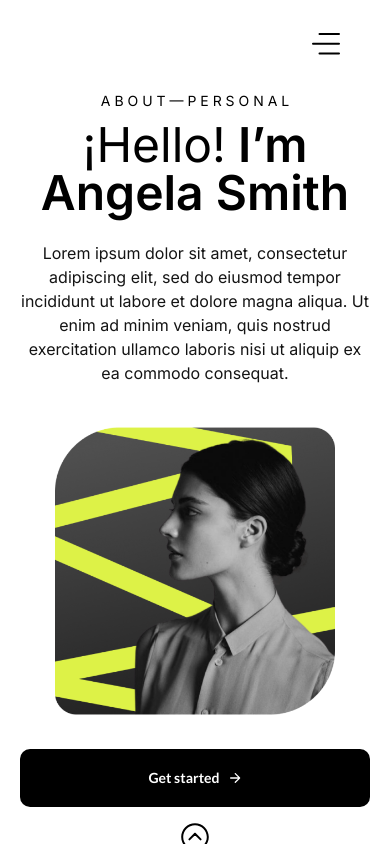
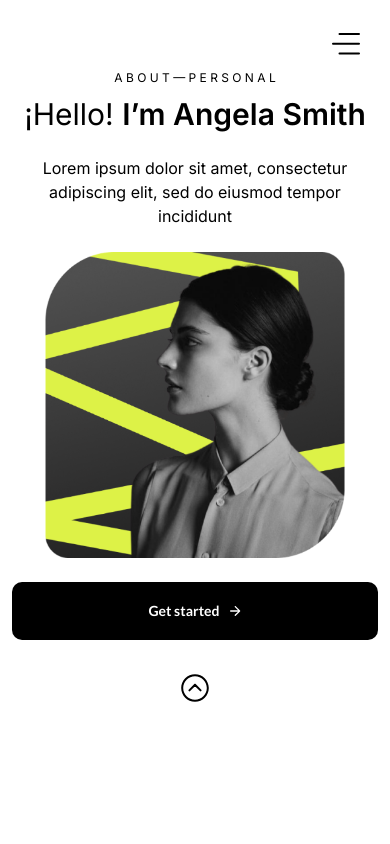
Before and after one commit to Vvalenmaldonado/challengeSlides, a Next.js app: page / in a window 390 px wide. Built offline with nearby package versions, Linux system fonts and the light colour scheme.

Commit message:
Fix navBar and responsive

```diff
--- a/app/layout.tsx
+++ b/app/layout.tsx
@@ -1,19 +1,17 @@
-
-import type { Metadata } from 'next';
+import type { Metadata } from "next";
 import NavBar from "~/components/navBar";
 import "~/styles/global.css";
 
-
 export const metadata: Metadata = {
-  title: 'Angela Smith',
-  description: 'Challenge for the company Slides by Valentina Maldonado',
-  keywords: ['Challenge', 'Slides', 'React', "Typescript", "Next.js"],
+  title: "Angela Smith",
+  description: "Challenge for the company Slides by Valentina Maldonado",
+  keywords: ["Challenge", "Slides", "React", "Typescript", "Next.js"],
   metadataBase: new URL("https://sitio.com"),
   authors: [{ name: "Valentina Maldonado", url: "https://nextjs.org" }],
   icons: {
-    icon: '/next.svg',
-    shortcut: '/shortcut-icon.png',
-    apple: '/next.svg',
+    icon: "/next.svg",
+    shortcut: "/shortcut-icon.png",
+    apple: "/next.svg",
   },
   alternates: {
     canonical: "https://sitio.com/",
@@ -22,21 +20,26 @@ export const metadata: Metadata = {
     title: "Angela Smith",
     description: "Challenge for the company Slides by Valentina Maldonado",
     url: "https://sitio.com/",
-    images: '/path-to-your-image.jpg',
-    type: "website"
+    images: "/path-to-your-image.jpg",
+    type: "website",
   },
-}
+};
 
-
-export default function RootLayout({ children }: { children: React.ReactNode }) {
+export default function RootLayout({
+  children,
+}: {
+  children: React.ReactNode;
+}) {
   return (
     <html
       lang="es-419"
-      className={" font-sans touch-auto overflow-auto h-screen relative scrollbar"}
+      className={
+        " font-sans touch-auto overflow-auto h-full relative scrollbar "
+      }
     >
-      <body className="flex overflow-auto relative flex-col w-full h-screen">
-        <NavBar/>
-        <main>{children}</main>
+      <body className="flex overflow-auto relative flex-col w-full h-full">
+        <NavBar />
+        <main className="h-full">{children}</main>
       </body>
     </html>
   );
--- a/app/page.tsx
+++ b/app/page.tsx
@@ -1,65 +1,125 @@
-"use client"
+"use client";
 
 import { motion } from "framer-motion";
 import Image from "next/image";
+import { useEffect, useState } from "react";
 import { Button } from "~/components/button";
 import Arrow from "../public/assets/arrow.svg";
 import Logo from "../public/assets/logo.svg";
 
 export default function HomePage() {
+  const [imageUrl, setImageUrl] = useState("/images/home.png");
+
+  useEffect(() => {
+    const handleResize = () => {
+      if (window.innerWidth < 1024) {
+        setImageUrl("/images/homeMobile.png");
+      } else {
+        setImageUrl("/images/home.png");
+      }
+    };
+
+    window.addEventListener("resize", handleResize);
+
+    handleResize();
+
+    return () => window.removeEventListener("resize", handleResize);
+  }, []);
 
   const imageVariants = {
-    hidden: { opacity: 0.5, x: '1000px',},
-    visible: { opacity: 1, x: 0, transition: { duration: 0.5, ease: "easeInOut", delay: 0.8}},
+    hidden: { opacity: 0 },
+    visible: {
+      opacity: 1,
+      transition: { duration: 0.5, ease: "easeInOut" },
+    },
   };
   const componentVariants = {
-    hidden: { opacity: 0},
-    visible: { opacity: 1, transition: { duration: 0.5, ease: "easeInOut", delay:0.5}},
+    hidden: { opacity: 0 },
+    visible: {
+      opacity: 1,
+      transition: { duration: 0.5, ease: "easeInOut", delay: 0.5 },
+    },
   };
   return (
-    <section className=" mx-auto max-w-[1300px] flex flex-col justify-between items-center sm:px-5 overflow-hidden">
-      <div className="flex lg:flex-row sm:flex-col items-center justify-between w-full gap-8 lg:px-4 ">
-      <div className="lg:w-2/4 lg:text-start sm:text-center">
+    <section className="sm:py-16 lg:py-20 mx-auto max-w-[1352px] lg:h-full flex flex-col justify-between items-center sm:px-3 relative">
+      <div className="flex lg:flex-row sm:flex-col items-center sm:justify-center lg:justify-between w-full  lg:h-full lg:gap-8 lg:px-4 ">
+        <div className="lg:w-2/4 lg:text-start sm:text-center min-w-[400] ">
           <motion.span
             initial="hidden"
             animate="visible"
             variants={componentVariants}
-        className="text-sm font-[300] leading-[24px] text-black">A B O U T — P E R S O N A L</motion.span>
+            className="sm:text-xs lg:text-sm font-normal"
+          >
+            A B O U T — P E R S O N A L
+          </motion.span>
           <motion.h1
             initial={{ opacity: 0 }}
             animate={{ opacity: 1 }}
-         transition={{ duration: 0.3, ease: "easeInOut"}}
-         className="text-5xl font-[600]  text-black pt-2 pb-6"><span className="font-[400]">¡Hello!</span> I’m Angela Smith</motion.h1>
+            transition={{ duration: 0.3, ease: "easeInOut" }}
+            className="lg:text-5xl sm:text-3xl pt-2 pb-6 font-normal"
+          >
+            ¡Hello!{" "}
+            <span className="font-[600] text-nowrap">I’m Angela Smith</span>
+          </motion.h1>
           <motion.p
             initial="hidden"
             animate="visible"
             variants={componentVariants}
-          className="text-[16px] font-[300] leading-[24px] text-[#141414]">Lorem ipsum dolor sit amet, consectetur adipiscing elit,
-           sed do eiusmod tempor incididunt ut labore et dolore magna aliqua.
-           Ut enim ad minim veniam, quis nostrud exercitation ullamco laboris nisi
-           ut aliquip ex ea commodo consequat.</motion.p>
+            className="text-base font-light lg:text-[#141414] sm:text-black"
+          >
+            Lorem ipsum dolor sit amet, consectetur adipiscing elit, sed do
+            eiusmod tempor incididunt
+            <span className="sm:hidden lg:inline">
+              ut labore et dolore magna aliqua. Ut enim ad minim veniam, quis
+              nostrud exercitation ullamco laboris nisi ut aliquip ex ea commodo
+              consequat.
+            </span>
+          </motion.p>
           <motion.div
             initial="hidden"
             animate="visible"
-       variants={componentVariants} >
-           <Button className="my-8 lg:flex sm:hidden" svg={<Arrow className={"w-[12px] h-[12px] hover:text-[#ddf247]"}/>}>
+            variants={componentVariants}
+          >
+            <Button
+              className="my-8 lg:flex sm:hidden"
+              svg={
+                <Arrow className={"w-[12px] h-[12px] hover:text-[#ddf247]"} />
+              }
+            >
               Get started
             </Button>
           </motion.div>
         </div>
         <motion.div
-        className="lg:w-[52%] sm:w-[80%]"
+          className="sm:my-6 lg:my-0"
           initial="hidden"
           animate="visible"
           variants={imageVariants}
         >
-      <Image className="w-full"  src="/images/home.png" alt="Logo" quality={100} width={450} height={450} sizes="100%" />
+          <Image
+            className="sm:w-full sm:h-full lg:h-[740px] lg:w-auto object-contain"
+            src={imageUrl}
+            alt="Logo"
+            quality={100}
+            width={673}
+            height={740}
+            sizes="100vw"
+            priority
+          />
         </motion.div>
-      </div>
-      <Button className="sm:mt-[24px] sm:mb-[14px] w-full max-w lg:hidden sm:flex sm:mx-4" svg={<Arrow className={"w-[12px] h-[12px] hover:text-[#ddf247]"}/>}>
+        <Button
+          className="w-full max-w lg:hidden sm:flex sm:mx-4"
+          svg={<Arrow className={"w-[12px] h-[12px] hover:text-[#ddf247]"} />}
+        >
           Get started
         </Button>
-      <Logo className={"w-[32px] h-[32px] lg:mt-5  hover:scale-110 transition-all duration-300 cursor-pointer "} />
+      </div>
+
+      <Logo
+        className={
+          "absolute bottom-0 w-[32px] h-[32px]  hover:scale-110 transition-all duration-300 cursor-pointer "
+        }
+      />
     </section>
   );
 }
--- a/app/robots.ts
+++ b/app/robots.ts
@@ -0,0 +1,12 @@
+import { MetadataRoute } from 'next'
+
+export default function robots(): MetadataRoute.Robots {
+  return {
+    rules: {
+      userAgent: '*',
+      allow: '/',
+      disallow: '/private/',
+    },
+    sitemap: 'https://acme.com/sitemap.xml',
+  }
+}
--- a/src/components/button/index.tsx
+++ b/src/components/button/index.tsx
@@ -1,22 +1,21 @@
 import clsx from "clsx";
 
 type ButtonProps = JSX.IntrinsicElements["button"] & {
-    svg?: React.ReactNode;
-  };
+  svg?: React.ReactNode;
+};
 // type LinkProps = HTMLMotionProps<"a"> & NextLinkProps;
-export function Button({ className, children, svg,  ...props }: ButtonProps) {
-
+export function Button({ className, children, svg, ...props }: ButtonProps) {
   return (
     <button
-    className={clsx(
-        "font-serif leading-[14px] flex flex-row items-center justify-center gap-[10px] bg-[#000000] text-white rounded-[10px] py-5 px-8 text-[14px] font-bold text-nowrap",
+      className={clsx(
+        "font-serif leading-[14px] text-[14px] flex flex-row items-center justify-center gap-[10px] bg-[#000000] text-white rounded-[10px] py-5 px-8 font-bold text-nowrap",
         "border-2 border-transparent",
         "hover:border-[#ddf247]",
         "hover:text-[#ddf247]",
         "transition-all duration-300",
         className
       )}
-    {...props}
+      {...props}
     >
       {children}
       {svg}
--- a/src/components/navBar/index.tsx
+++ b/src/components/navBar/index.tsx
@@ -1,22 +1,89 @@
 "use client";
+import { motion } from "framer-motion";
 import Link from "next/link";
-import { useState } from "react";
+import { useEffect, useRef, useState } from "react";
 import Menu from "../../../public/assets/menu.svg";
+
 const NavBar = () => {
   const [openMenu, setOpenMenu] = useState<boolean>(false);
+  const menuRef = useRef<HTMLUListElement>(null);
+  const buttonRef = useRef<HTMLButtonElement>(null);
 
   const handleOpenMenu = () => {
     setOpenMenu(!openMenu);
+  };
+
+  useEffect(() => {
+    const handleClickOutside = (event: MouseEvent) => {
+      if (
+        menuRef.current &&
+        !menuRef.current.contains(event.target as Node) &&
+        buttonRef.current &&
+        !buttonRef.current.contains(event.target as Node)
+      ) {
+        setOpenMenu(false);
       }
+    };
+
+    document.addEventListener("mousedown", handleClickOutside);
+    return () => document.removeEventListener("mousedown", handleClickOutside);
+  }, [menuRef, buttonRef]);
+
+  const menuVariants = {
+    open: {
+      display: "flex",
+      transition: {
+        duration: 0.5,
+      },
+    },
+    closed: {
+      transitionEnd: {
+        display: "none",
+      },
+      transition: {
+        duration: 0.5,
+      },
+    },
+  };
+
   return (
-      <nav className="w-full flex flex-row items-center justify-end py-6 px-11 ">
-            <ul className={`flex-row items-end gap-2 w-max right-2 ${openMenu ? "flex" : "hidden"}`}>
-              <Link href={""} className="flex flex-row items-center">• About • </Link>
-              <Link href={""} className=" flex flex-row items-center"> Proyects •</Link>
-              <Link href={""} className="flex flex-row items-center">Contact •</Link>
-            </ul>
-            <button className="ml-2" onClick={handleOpenMenu}>
-            <Menu className="w-10 h-10"  />
+    <nav className="fixed w-full flex flex-row items-center justify-end sm:pt-6  lg:py-6 lg:px-11 sm:px-6">
+      <div className="w-10 h-10"></div>
+      <motion.ul
+        ref={menuRef}
+        initial="closed"
+        animate={openMenu ? "open" : "closed"}
+        variants={menuVariants}
+        className="gap-2 ml-2"
+      >
+        {["ABOUT", "PROJECTS", "CONTACT"].map((item, index) => (
+          <motion.li
+            key={item}
+            initial="closed"
+            animate={openMenu ? "open" : "closed"}
+            variants={{
+              open: {
+                opacity: 1,
+                transition: { delay: 0.15 * (3 - index) },
+              },
+              closed: { opacity: 0 },
+            }}
+          >
+            <Link href={`/${item.toLowerCase()}`}>
+              <span className="flex flex-row items-center group sm:text-[12px] lg:text-sm">
+                {item}
+                <span className="group-hover:text-[#ddf247] ml-1 ">•</span>
+              </span>
+            </Link>
+          </motion.li>
+        ))}
+      </motion.ul>
+      <button ref={buttonRef} className="group" onClick={handleOpenMenu}>
+        <Menu
+          className={`w-10 h-10 group-hover:text-[#ddf247] ${
+            openMenu ? "text-[#ddf247]" : ""
+          }`}
+        />
       </button>
     </nav>
   );
```
Also changed, not shown: public/assets/menu.svg, public/images/homeMobile.png (added). Lines whose indentation alone changed are shown as unchanged.
